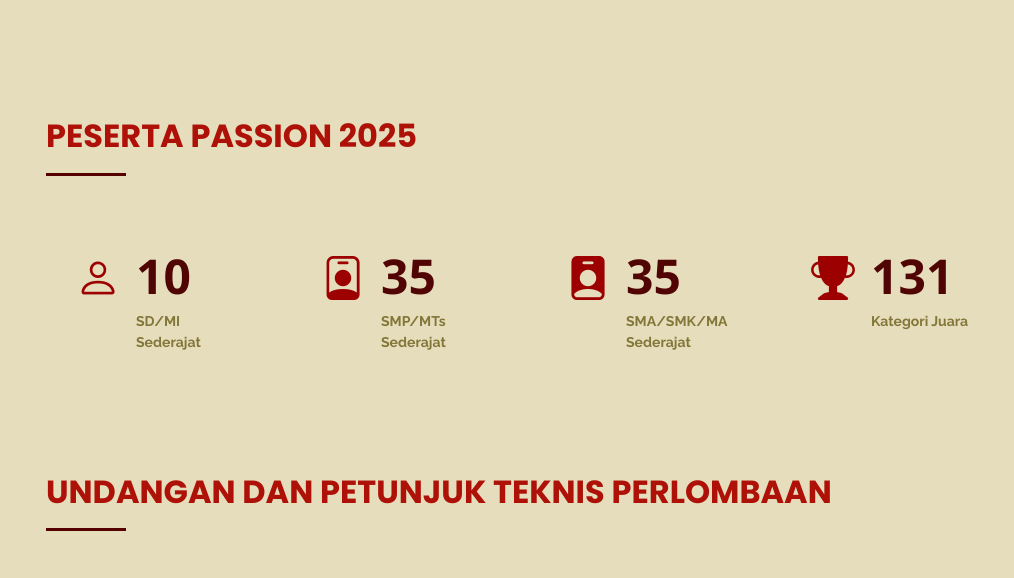
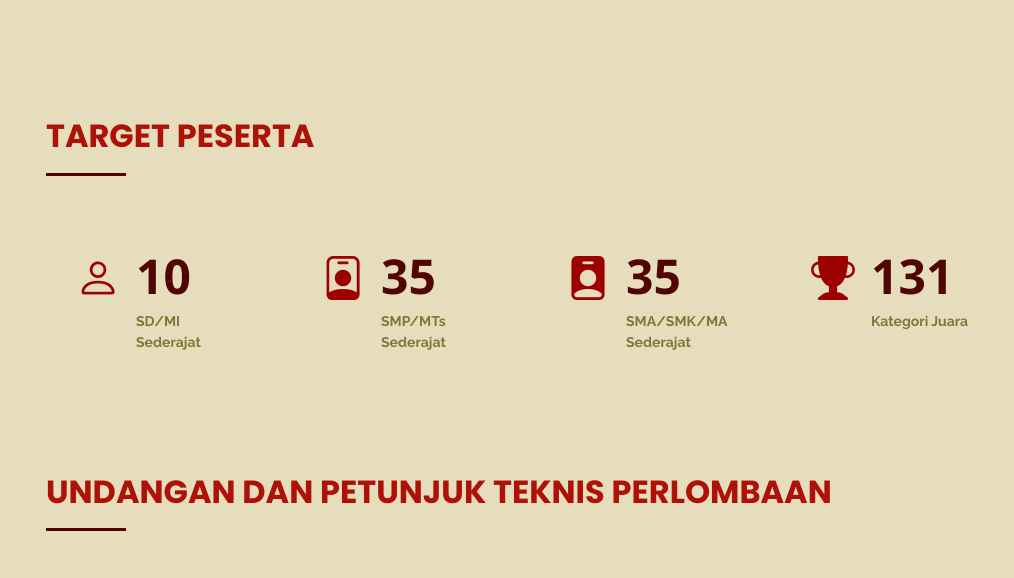
Before and after one commit to passmali/passmali.github.io, a plain HTML site: page index.html in a window 1280 px wide. Shown: the part 1171-1749 px from the top of the page, without its empty margins (266-1280 px from the left). Drawn offline with nearby package versions, Linux system fonts and the light colour scheme.

Commit message:
Update index.html

```diff
--- a/index.html
+++ b/index.html
@@ -150,7 +150,7 @@ Kegiatan ini untuk memberikan kesempatan dan peluang dalam mengembangkan minat,
       <div class="container">
 
         <div class="section-title">
-          <h2>PESERTA PASSION 2025</h2>
+          <h2>TARGET PESERTA</h2>
         </div>
 
         <div class="row no-gutters">
```
